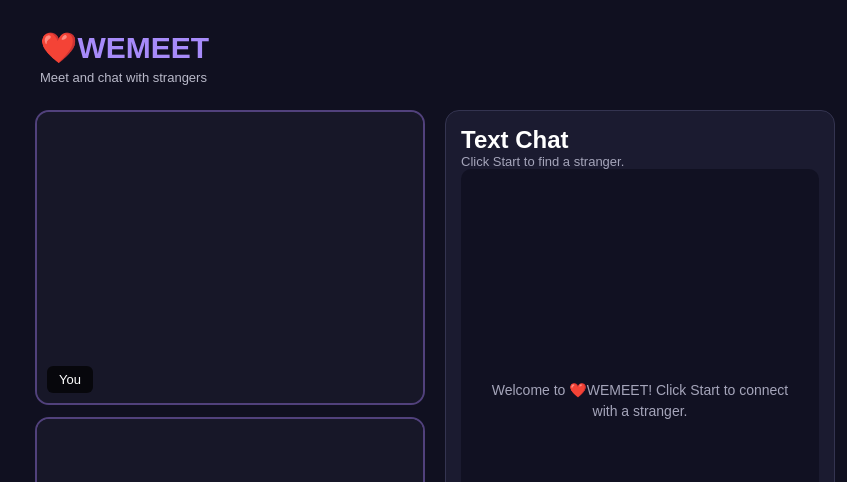
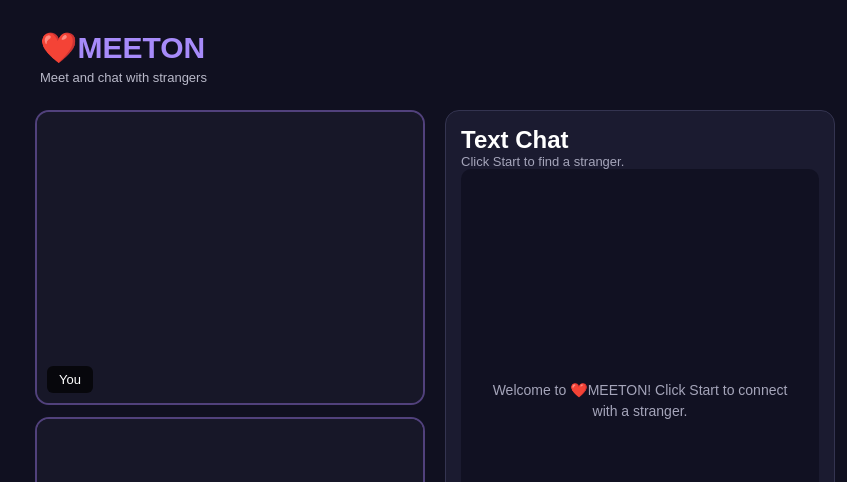
Before and after one commit to saran-builds/namma-meet, a website: page public/index.html in a window 1280 px wide. Shown: the top 482 px of the page, 0-847 px from the left. Drawn offline with nearby package versions, Linux system fonts and the light colour scheme; no server answers.

Commit message:
Rename website to MEETON

```diff
--- a/public/index.html
+++ b/public/index.html
@@ -4,7 +4,7 @@
 <head>
     <meta charset="UTF-8">
     <meta name="viewport" content="width=device-width, initial-scale=1.0">
-    <title>WEMEET</title>
+    <title>MEETON</title>
     <link rel="stylesheet" href="style.css">
 </head>
 <body>
@@ -13,7 +13,7 @@
 
     <header class="header">
         <div>
-            <h1>❤️WEMEET</h1>
+            <h1>❤️MEETON</h1>
             <p id="subtitle">Meet and chat with strangers</p>
         </div>
 
@@ -57,7 +57,7 @@
 
             <div id="chatBox">
                 <p id="welcomeMessage">
-                    Welcome to ❤️WEMEET! Click Start to connect with a stranger.
+                    Welcome to ❤️MEETON! Click Start to connect with a stranger.
                 </p>
             </div>
 
--- a/public/script.js
+++ b/public/script.js
@@ -49,7 +49,7 @@ const translations = {
         you: "You",
         stranger: "Stranger",
         chatTitle: "Text Chat",
-        welcome: "Welcome to ❤️WEMEET! Click Start to connect with a stranger.",
+        welcome: "Welcome to ❤️MEETON! Click Start to connect with a stranger.",
         start: "Start",
         next: "Next Stranger",
         send: "Send",
@@ -75,7 +75,7 @@ const translations = {
         you: "நீங்கள்",
         stranger: "அந்நியர்",
         chatTitle: "குறுஞ்செய்தி அரட்டை",
-        welcome: "WEMEET-க்கு வரவேற்கிறோம்! ஒருவருடன் இணைய Start அழுத்தவும்.",
+        welcome: "MEETON-க்கு வரவேற்கிறோம்! ஒருவருடன் இணைய Start அழுத்தவும்.",
         start: "தொடங்கு",
         next: "அடுத்த நபர்",
         send: "அனுப்பு",
```
